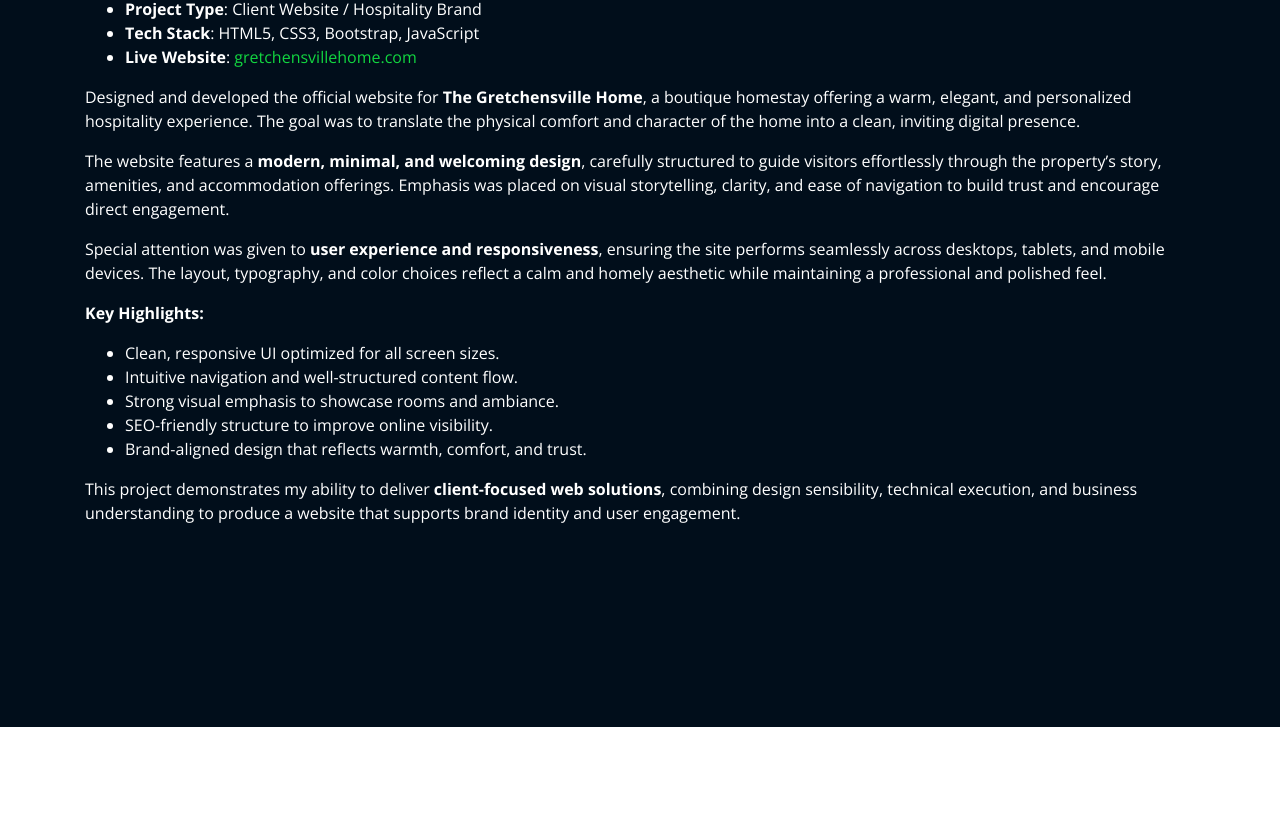
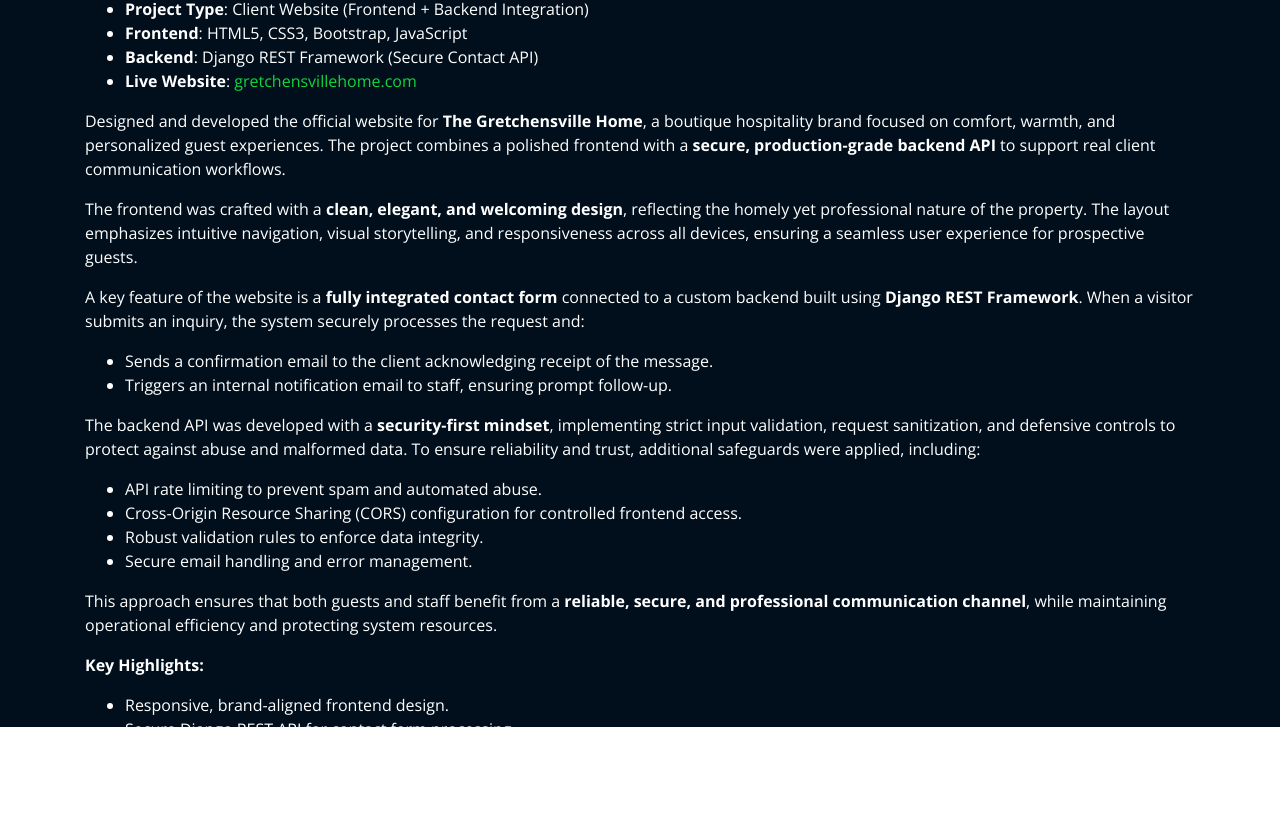
Before and after one commit to EHronek/hronek_dev-portfolio, a plain HTML site: page projects/gretchensvillehome.html in a window 1280 px wide. Shown: the part 73-899 px from the top of the page. Before the commit the page ends 800 px from the top, so only its background shows below. Drawn offline with nearby package versions, Linux system fonts and the light colour scheme.

Commit message:
added gretchensville home as aproject

```diff
--- a/projects/gretchensvillehome.html
+++ b/projects/gretchensvillehome.html
@@ -5,9 +5,9 @@
   <meta charset="utf-8">
   <meta content="width=device-width, initial-scale=1.0" name="viewport">
 
-  <title>Gretchensville Home Website</title>
-  <meta name="description" content="Design and development of a modern, elegant hospitality website for Gretchensville Home.">
-  <meta name="keywords" content="Web Design, Hospitality Website, UI UX, Frontend Development">
+  <title>The Gretchensville Home Website</title>
+  <meta name="description" content="Design and development of a secure, full-stack hospitality website with Django REST backend integration.">
+  <meta name="keywords" content="Django REST Framework, Secure APIs, Web Development, Hospitality Website, Full Stack">
 
   <!-- Favicons -->
   <link href="../assets/img/favicon.png" rel="icon">
@@ -20,7 +20,6 @@
   <link href="../assets/vendor/bootstrap/css/bootstrap.min.css" rel="stylesheet">
   <link href="../assets/vendor/icofont/icofont.min.css" rel="stylesheet">
   <link href="../assets/vendor/remixicon/remixicon.css" rel="stylesheet">
-  <link href="../assets/vendor/owl.carousel/assets/owl.carousel.min.css" rel="stylesheet">
   <link href="../assets/vendor/boxicons/css/boxicons.min.css" rel="stylesheet">
   <link href="../assets/vendor/venobox/venobox.css" rel="stylesheet">
 
@@ -36,14 +35,14 @@
     <div class="container">
 
       <div class="row">
-
         <div class="col-lg-12 portfolio-info">
           <br>
-          <h2 style="color:#12d640">Gretchensville Home – Hospitality Website</h2>
+          <h2 style="color:#12d640">The Gretchensville Home – Secure Hospitality Website</h2>
 
           <ul>
-            <li><strong>Project Type</strong>: Client Website / Hospitality Brand</li>
-            <li><strong>Tech Stack</strong>: HTML5, CSS3, Bootstrap, JavaScript</li>
+            <li><strong>Project Type</strong>: Client Website (Frontend + Backend Integration)</li>
+            <li><strong>Frontend</strong>: HTML5, CSS3, Bootstrap, JavaScript</li>
+            <li><strong>Backend</strong>: Django REST Framework (Secure Contact API)</li>
             <li><strong>Live Website</strong>:
               <a href="https://gretchensvillehome.com" target="_blank">gretchensvillehome.com</a>
             </li>
@@ -51,44 +50,68 @@
 
           <p>
             Designed and developed the official website for <strong>The Gretchensville Home</strong>,
-            a boutique homestay offering a warm, elegant, and personalized hospitality experience.
-            The goal was to translate the physical comfort and character of the home into a
-            clean, inviting digital presence.
+            a boutique hospitality brand focused on comfort, warmth, and personalized guest experiences.
+            The project combines a polished frontend with a <strong>secure, production-grade backend API</strong>
+            to support real client communication workflows.
           </p>
 
           <p>
-            The website features a <strong>modern, minimal, and welcoming design</strong>,
-            carefully structured to guide visitors effortlessly through the property’s story,
-            amenities, and accommodation offerings. Emphasis was placed on visual storytelling,
-            clarity, and ease of navigation to build trust and encourage direct engagement.
+            The frontend was crafted with a <strong>clean, elegant, and welcoming design</strong>,
+            reflecting the homely yet professional nature of the property. The layout emphasizes
+            intuitive navigation, visual storytelling, and responsiveness across all devices,
+            ensuring a seamless user experience for prospective guests.
           </p>
 
           <p>
-            Special attention was given to <strong>user experience and responsiveness</strong>,
-            ensuring the site performs seamlessly across desktops, tablets, and mobile devices.
-            The layout, typography, and color choices reflect a calm and homely aesthetic while
-            maintaining a professional and polished feel.
+            A key feature of the website is a <strong>fully integrated contact form</strong>
+            connected to a custom backend built using <strong>Django REST Framework</strong>.
+            When a visitor submits an inquiry, the system securely processes the request and:
+          </p>
+
+          <ul>
+            <li>Sends a confirmation email to the client acknowledging receipt of the message.</li>
+            <li>Triggers an internal notification email to staff, ensuring prompt follow-up.</li>
+          </ul>
+
+          <p>
+            The backend API was developed with a <strong>security-first mindset</strong>,
+            implementing strict input validation, request sanitization, and defensive controls
+            to protect against abuse and malformed data. To ensure reliability and trust,
+            additional safeguards were applied, including:
+          </p>
+
+          <ul>
+            <li>API rate limiting to prevent spam and automated abuse.</li>
+            <li>Cross-Origin Resource Sharing (CORS) configuration for controlled frontend access.</li>
+            <li>Robust validation rules to enforce data integrity.</li>
+            <li>Secure email handling and error management.</li>
+          </ul>
+
+          <p>
+            This approach ensures that both guests and staff benefit from a
+            <strong>reliable, secure, and professional communication channel</strong>,
+            while maintaining operational efficiency and protecting system resources.
           </p>
 
           <p>
             <strong>Key Highlights:</strong>
           </p>
           <ul>
-            <li>Clean, responsive UI optimized for all screen sizes.</li>
-            <li>Intuitive navigation and well-structured content flow.</li>
-            <li>Strong visual emphasis to showcase rooms and ambiance.</li>
-            <li>SEO-friendly structure to improve online visibility.</li>
-            <li>Brand-aligned design that reflects warmth, comfort, and trust.</li>
+            <li>Responsive, brand-aligned frontend design.</li>
+            <li>Secure Django REST API for contact form processing.</li>
+            <li>Automated client and staff email notifications.</li>
+            <li>Security controls including rate limiting, CORS, and strict input validation.</li>
+            <li>Production-ready architecture suitable for real business use.</li>
           </ul>
 
           <p>
-            This project demonstrates my ability to deliver <strong>client-focused web solutions</strong>,
-            combining design sensibility, technical execution, and business understanding to
-            produce a website that supports brand identity and user engagement.
+            This project demonstrates my ability to deliver <strong>end-to-end web solutions</strong>,
+            combining frontend design, backend engineering, and security best practices to build
+            systems that are not only visually appealing, but also robust, secure, and scalable
+            for real-world deployment.
           </p>
 
         </div>
-
       </div>
 
     </div>
```
